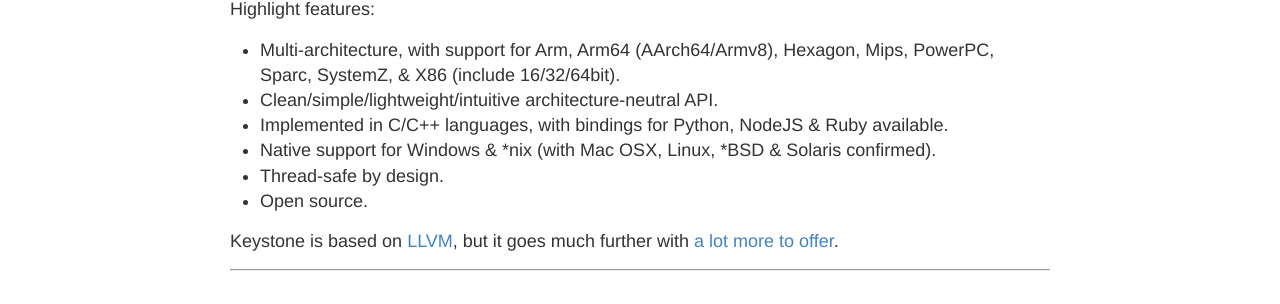
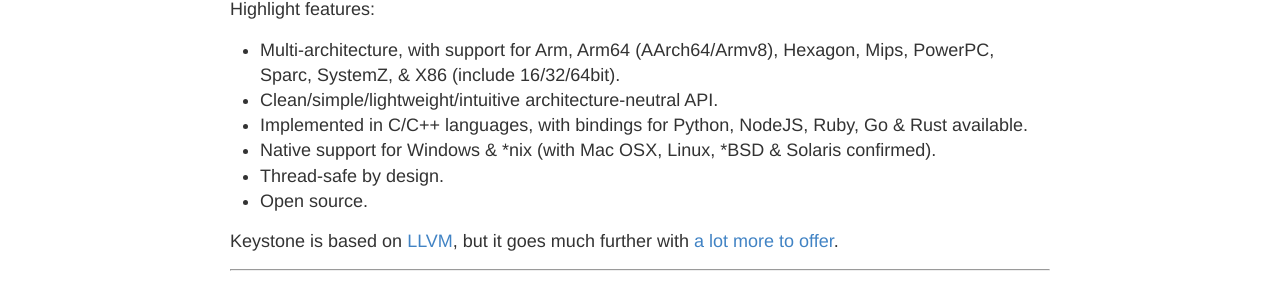
Before and after one commit to keystone-engine/keystone-engine.github.io, a Jekyll site: the page built from index.html, in a window 1280 px wide and 900 px high. Shown: the part 260-564 px from the top of the window. Built offline with Jekyll 4.4.1, drawn with Linux system fonts in a browser that asks for light colours.

Commit message:
add new bindings

```diff
--- a/index.html
+++ b/index.html
@@ -12,7 +12,7 @@
 
 <li>Clean/simple/lightweight/intuitive architecture-neutral API.</li>
 
-<li>Implemented in C/C++ languages, with bindings for Python, NodeJS & Ruby available.</li>
+<li>Implemented in C/C++ languages, with bindings for Python, NodeJS, Ruby, Go & Rust available.</li>
 
 <li>Native support for Windows & *nix (with Mac OSX, Linux, *BSD & Solaris confirmed).</li>
 
```
